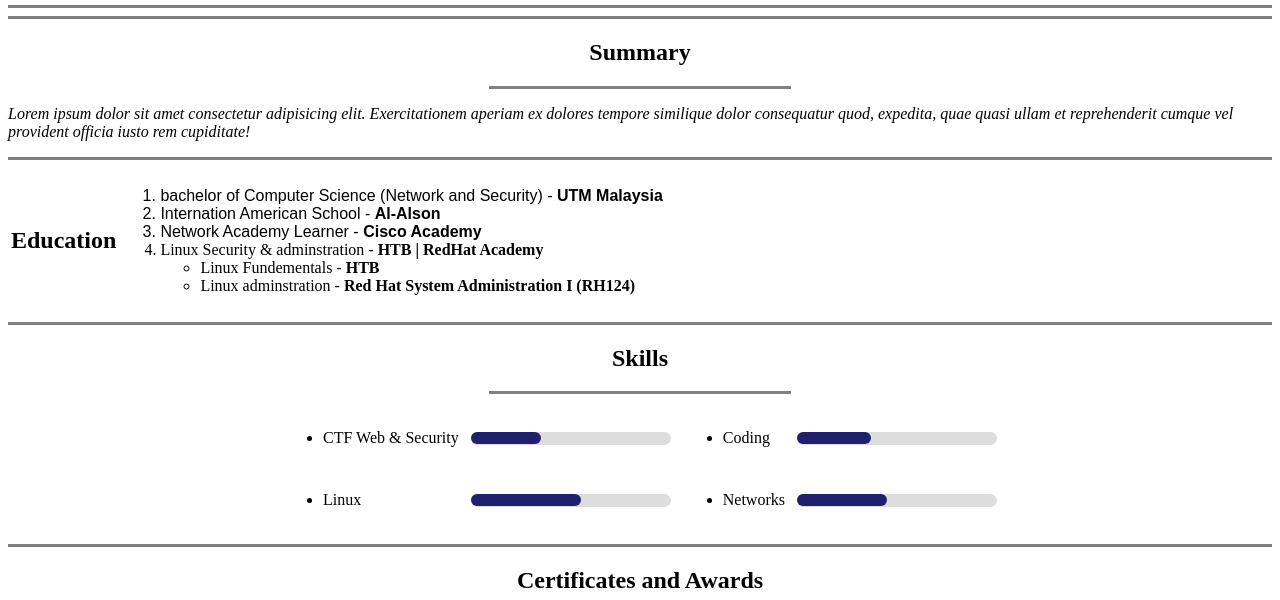
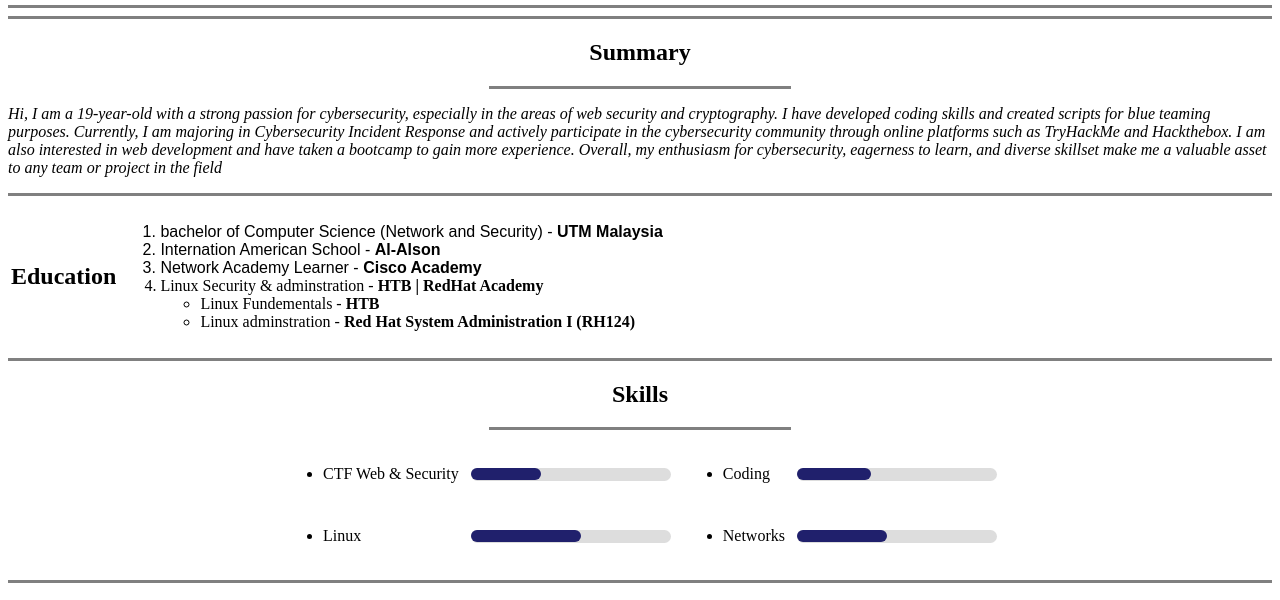
Before and after one commit to YousefYA/Resume1, a plain HTML site: page index.html in a window 1280 px wide. Shown: the part 198-798 px from the top of the page. Drawn offline with Linux system fonts and the light colour scheme.

Commit message:
Update index.html

```diff
--- a/index.html
+++ b/index.html
@@ -42,10 +42,7 @@
     <hr size="3" noshade width="300px" />
     <p>
       <i
-        >Lorem ipsum dolor sit amet consectetur adipisicing elit. Exercitationem
-        aperiam ex dolores tempore similique dolor consequatur quod, expedita,
-        quae quasi ullam et reprehenderit cumque vel provident officia iusto rem
-        cupiditate!
+        >Hi, I am a 19-year-old with a strong passion for cybersecurity, especially in the areas of web security and cryptography. I have developed coding skills and created scripts for blue teaming purposes. Currently, I am majoring in Cybersecurity Incident Response and actively participate in the cybersecurity community through online platforms such as TryHackMe and Hackthebox. I am also interested in web development and have taken a bootcamp to gain more experience. Overall, my enthusiasm for cybersecurity, eagerness to learn, and diverse skillset make me a valuable asset to any team or project in the field
       </i>
     </p>
     <hr size="3" noshade />
```
